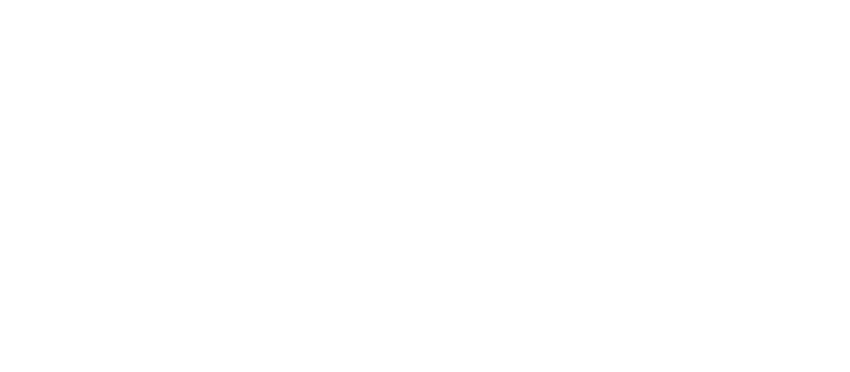
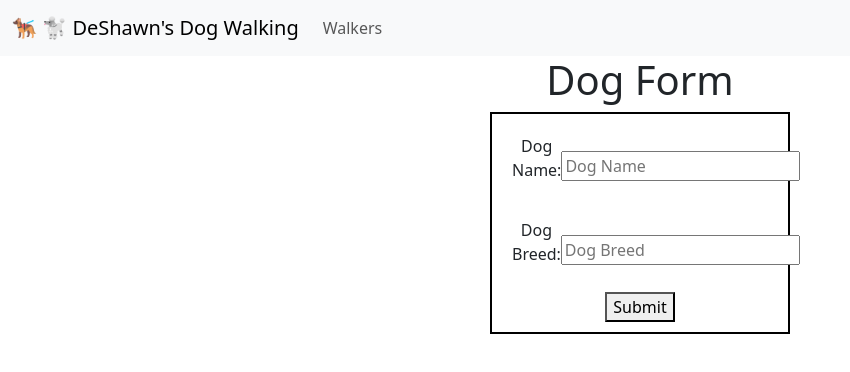
Before and after one commit to CalebSullivan35/Deshawn-Dog-Walking-bk2, a React (Create React App) app in the folder client/: page /add-dog in a window 1280 px wide. Before the commit this address had no page. Shown: the top 372 px of the page, without its empty margins (0-850 px from the left). Built offline with nearby package versions, Linux system fonts and the light colour scheme.

Commit message:
Adding ability to post dog to api.

```diff
--- /dev/null
+++ b/client/src/Components/AddDogForm/AddDogForm.css
@@ -0,0 +1,20 @@
+.FormContainer {
+ border: 2px solid black;
+ width: 300px;
+ padding: 10px;
+}
+
+.DogFormRoot {
+ text-align: center;
+ display: flex;
+ justify-content: center;
+ align-items: center;
+ flex-direction: column;
+}
+
+.input-container {
+ display: flex;
+ justify-content: space-between;
+ padding: 10px;
+ align-items: center;
+}
--- /dev/null
+++ b/client/src/Components/AddDogForm/AddDogForm.js
@@ -0,0 +1,51 @@
+import { useState } from "react";
+import { postNewDog } from "../../apiManager";
+
+export const AddDogForm = () => {
+ let [dogToAdd, setDogToAdd] = useState({
+  name: "",
+  breed: "",
+ });
+
+ //handle submit button
+ const handleSubmit = () => {
+  postNewDog(dogToAdd);
+ };
+
+ return (
+  <div className="DogFormRoot">
+   <h1>Dog Form</h1>
+   <div className="FormContainer">
+    <div className="input-container">
+     <p>Dog Name: </p>
+     <input
+      type="text"
+      placeholder="Dog Name"
+      value={dogToAdd.name}
+      onChange={(e) => {
+       setDogToAdd({ ...dogToAdd, name: e.target.value });
+      }}
+     ></input>
+    </div>
+    <div className="input-container">
+     <p>Dog Breed: </p>
+     <input
+      type="text"
+      placeholder="Dog Breed"
+      value={dogToAdd.breed}
+      onChange={(e) => {
+       setDogToAdd({ ...dogToAdd, breed: e.target.value });
+      }}
+     ></input>
+    </div>
+    <button
+     onClick={() => {
+      handleSubmit();
+     }}
+    >
+     Submit
+    </button>
+   </div>
+  </div>
+ );
+};
--- a/client/src/Components/DogList/DogList.css
+++ b/client/src/Components/DogList/DogList.css
@@ -4,3 +4,10 @@
  text-align: left;
  padding-left: 20px;
 }
+
+.AddDogButton {
+ padding: 5px;
+ margin-top: 5px;
+ float: right;
+ margin-right: 20px;
+}
--- a/client/src/Components/DogList/DogList.js
+++ b/client/src/Components/DogList/DogList.js
@@ -1,10 +1,11 @@
 import { useEffect, useState } from "react";
 import { getDogs } from "../../apiManager";
 import { DogDetailsPopUp } from "./DogDetails/DogDetailsPopup";
+import { useNavigate } from "react-router-dom";
 export const DogList = () => {
  const [dogs, setDogs] = useState([]);
  const [selectedDog, setSelectedDog] = useState(null);
-
+ const navigate = useNavigate();
  useEffect(() => {
   // Fetch data inside the useEffect
   getDogs()
@@ -26,6 +27,7 @@ export const DogList = () => {
   setSelectedDog(null);
  };
  return (
+  <div>
    <div className="DogListContainer">
     {dogs.map((dog) => {
      return (
@@ -40,5 +42,14 @@ export const DogList = () => {
      <DogDetailsPopUp selectedDog={selectedDog} onClose={closePopup} />
     )}
    </div>
+   <button
+    className="AddDogButton"
+    onClick={() => {
+     navigate("/add-dog");
+    }}
+   >
+    Add Dog
+   </button>
+  </div>
  );
 };
--- a/client/src/apiManager.js
+++ b/client/src/apiManager.js
@@ -17,3 +17,19 @@ export const getWalkerDogRelationships = async () => {
  const res = await fetch("/api/walkerDogRelationships");
  return res.json();
 };
+
+export const postNewDog = async (newDogData) => {
+ const response = await fetch("/api/dogs", {
+  method: "POST",
+  headers: {
+   "Content-Type": "application/json",
+  },
+  body: JSON.stringify(newDogData),
+ });
+ if (!response.ok) {
+  console.error("Failed to Add New Dog");
+  return null;
+ }
+ console.log("New Dog Added!");
+ return response.json();
+};
--- a/client/src/index.css
+++ b/client/src/index.css
@@ -1,5 +1,6 @@
 @import url(./Components/DogList/DogList.css);
 @import url(./Components/DogList/DogDetails/DogDetailsPopup.css);
+@import url(./Components/AddDogForm/AddDogForm.css);
 
 body {
  margin: 0;
--- a/client/src/index.js
+++ b/client/src/index.js
@@ -5,6 +5,7 @@ import App from "./App";
 import { BrowserRouter, Routes, Route } from "react-router-dom";
 import reportWebVitals from "./reportWebVitals";
 import Home from "./Home";
+import { AddDogForm } from "./Components/AddDogForm/AddDogForm";
 
 const root = ReactDOM.createRoot(document.getElementById("root"));
 root.render(
@@ -12,9 +13,10 @@ root.render(
   <Routes>
    <Route path="/" element={<App />}>
     <Route index element={<Home />} />
+    <Route path="/add-dog" element={<AddDogForm />} />
    </Route>
   </Routes>
-  </BrowserRouter>,
+ </BrowserRouter>
 );
 
 // If you want to start measuring performance in your app, pass a function
```
Also changed, not shown: 1 other file (tests, documents, lock files or other folders). Lines whose indentation alone changed are shown as unchanged.
